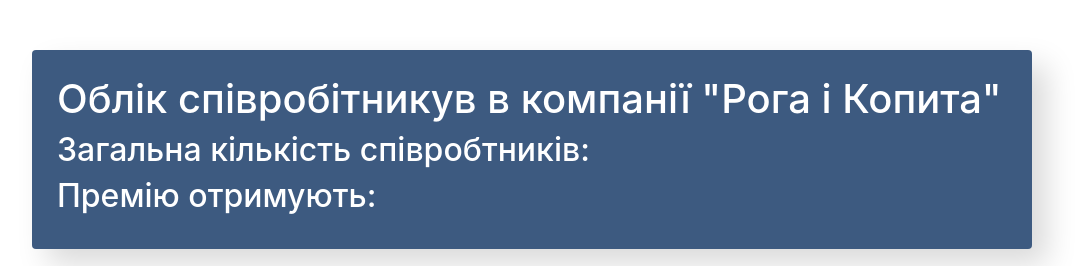
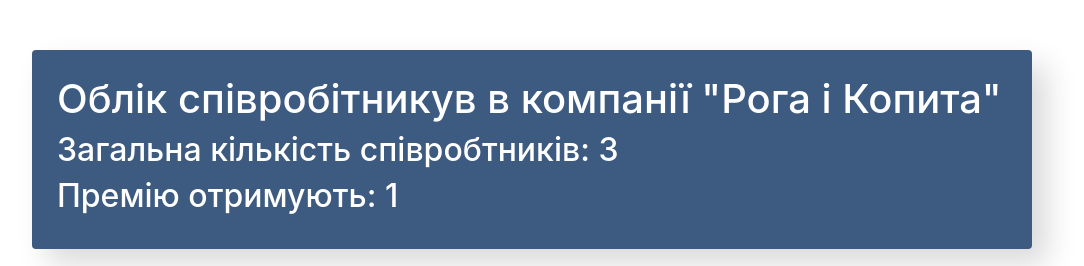
Before and after one commit to vasylkarpovych/Accountinf-of-employees-in-the-company, a React (Create React App) app: page / in a window 1280 px wide. Shown: the top 266 px of the page, without its empty margins (108-1192 px from the left). Built offline with nearby package versions, Linux system fonts and the light colour scheme.

Commit message:
corrected app-info, the counter is working

```diff
--- a/src/components/app-info/app-info.jsx
+++ b/src/components/app-info/app-info.jsx
@@ -1,11 +1,14 @@
 import './app-info.css';
 
-const AppInfo = () => {
+const AppInfo = ({ data }) => {
    return (
       <div className="app-info">
          <h1>Облік співробітникув в компанії "Рога і Копита"</h1>
-         <h2>Загальна кількість співробтників: </h2>
-         <h2>Премію отримують: </h2>
+         <h2>Загальна кількість співробтників: {data.length}</h2>
+         <h2>
+            Премію отримують:{' '}
+            {data.filter((riseUser) => riseUser.rise === true).length}
+         </h2>
       </div>
    );
 };
--- a/src/components/app/app.jsx
+++ b/src/components/app/app.jsx
@@ -74,21 +74,32 @@ class App extends Component {
    };
 
    onToggleIncrease = (id) => {
-      this.setState(({ data }) => {
-         const index = data.findIndex((elem) => elem.id === id);
+      // this.setState(({ data }) => {
+      // const index = data.findIndex((elem) => elem.id === id);
 
-         const old = data[index];
-         const newItem = { ...old, increase: !old.increase };
-         const newArr = [
-            ...data.slice(0, index),
-            newItem,
-            ...data.slice(index + 1),
-         ];
+      // const old = data[index];
+      // const newItem = { ...old, increase: !old.increase };
+      // const newArr = [
+      //    ...data.slice(0, index),
+      //    newItem,
+      //    ...data.slice(index + 1),
+      // ];
 
-         return {
-            data: newArr,
-         };
-      });
+      // return {
+      //    data: newArr,
+      // };
+      // });
+      this.setState(({ data }) => ({
+         data: data.map((item) => {
+            if (item.id === id) {
+               return {
+                  ...item,
+                  increase: !item.increase,
+               };
+            }
+            return item;
+         }),
+      }));
    };
 
    onToggleRise = (id) => {
@@ -98,7 +109,7 @@ class App extends Component {
    render() {
       return (
          <div className="app">
-            <AppInfo />
+            <AppInfo data={this.state.data} />
 
             <div className="search-panel">
                <SearchPanel />
```
